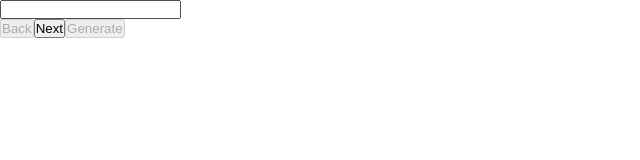
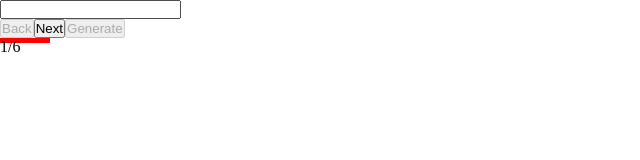
Before and after one commit to nikolozb/ol-academy-resume-generator, a React (Create React App) app: page /create in a window 1280 px wide. Shown: the top 160 px of the page, without its empty margins (0-640 px from the left). Built offline with nearby package versions, Linux system fonts and the light colour scheme.

Commit message:
create-page/progress bar

```diff
--- /dev/null
+++ b/src/components/ProgressBar.jsx
@@ -0,0 +1,18 @@
+import React from "react";
+
+const ProgressBar = ({ length }) => {
+  return (
+    <div
+      style={{
+        width: `${50 * (length + 1)}px`,
+        height: "5px",
+        backgroundColor: "red",
+        transition: "0.3s all",
+      }}
+    >
+      <span>{length + 1}/6</span>
+    </div>
+  );
+};
+
+export default ProgressBar;
--- a/src/pages/Create.jsx
+++ b/src/pages/Create.jsx
@@ -8,6 +8,7 @@ import Experience from "../components/sections/Experience";
 import Education from "../components/sections/Education";
 import ProSummary from "../components/sections/ProSummary";
 import SectionControlls from "../components/SectionControlls";
+import ProgressBar from "../components/ProgressBar";
 
 const Create = () => {
   const [pageIndex, setPageIndex] = useState(0);
@@ -79,6 +80,7 @@ const Create = () => {
     <div>
       {switchSectionsHandler()}
       <SectionControlls pageIndex={pageIndex} setPageIndex={setPageIndex} />
+      <ProgressBar length={pageIndex} />
     </div>
   );
 };
```
